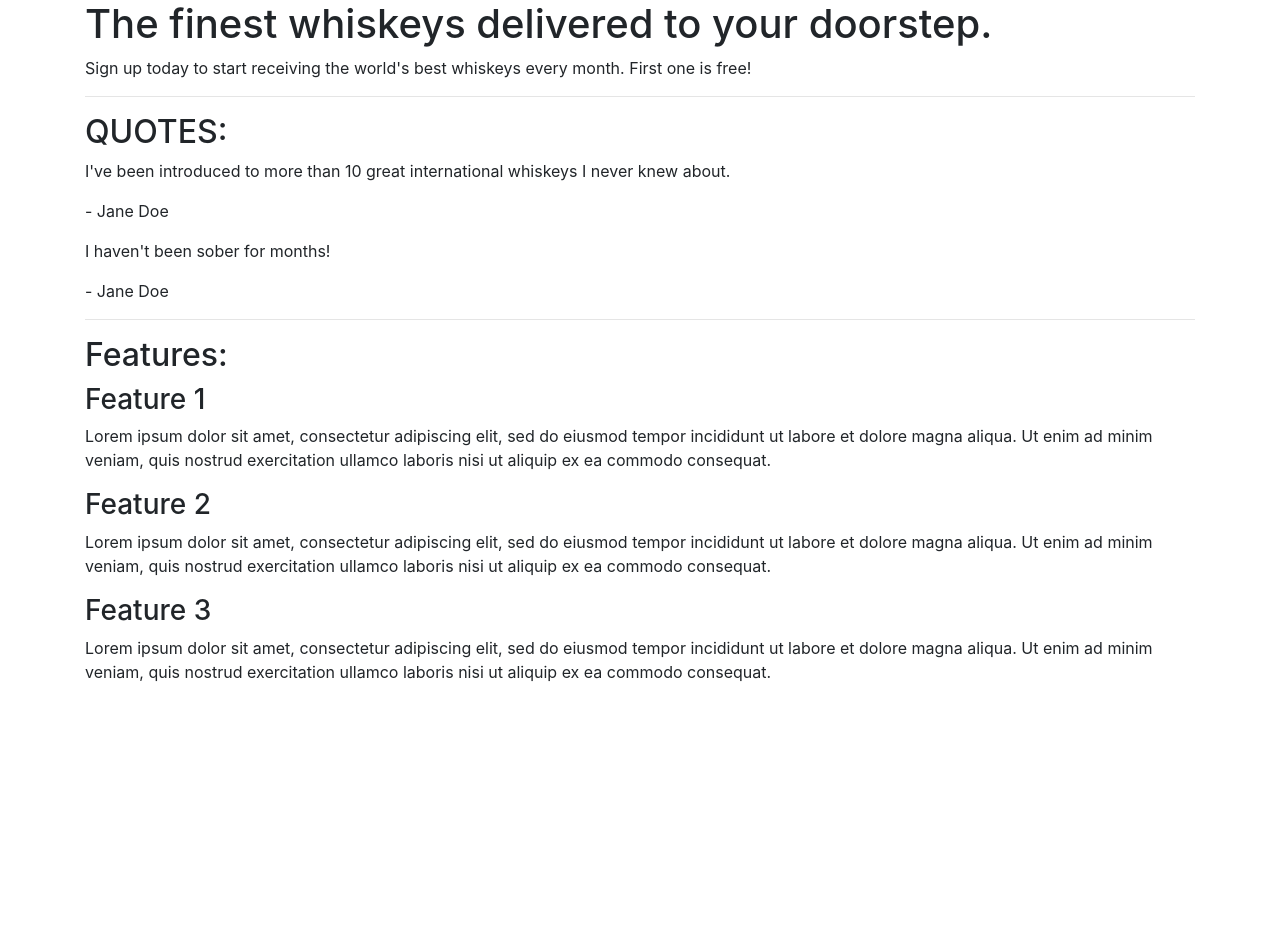
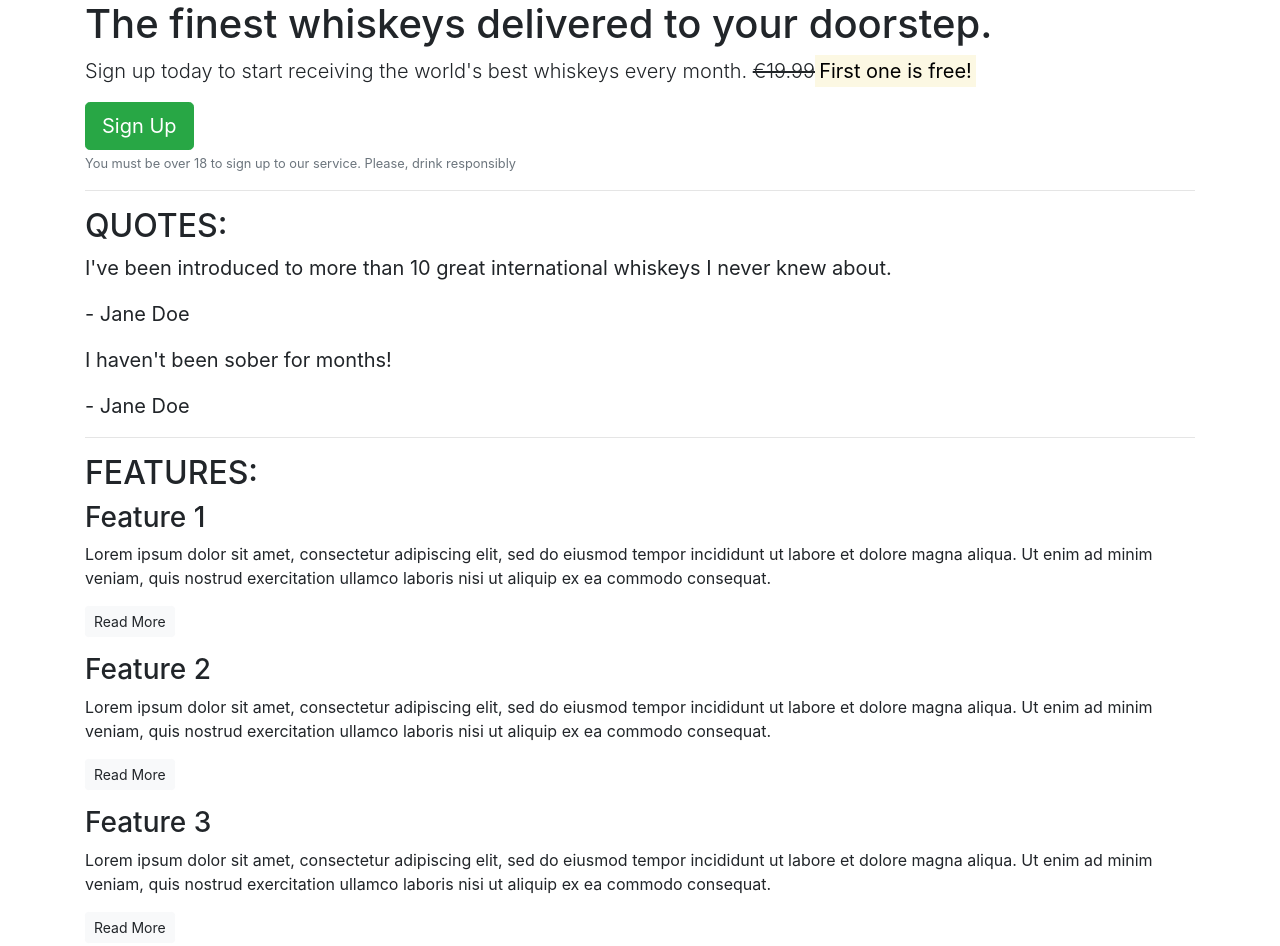
Before and after one commit to bob134552/bootstraptest, a plain HTML site: page index.html in a window 1280 px wide. Before the commit the page ends 800 px from the top, so only its background shows below. Drawn offline with nearby package versions, Linux system fonts and the light colour scheme.

Commit message:
updated index.html to include sign up buttons and read more buttons, also changed div quotes to blockquotes

```diff
--- a/index.html
+++ b/index.html
@@ -4,6 +4,7 @@
     <meta charset="utf-8" />
 
     <title>Whiskey Drop | Taste a new whiskey every month</title>
+    <meta name="viewport" content="width=device-width, initial-scale=1.0" />
     <link
       rel="stylesheet"
       href="https://maxcdn.bootstrapcdn.com/bootstrap/4.1.3/css/bootstrap.min.css"
@@ -15,9 +16,17 @@
       <!-- Callout -->
       <section class="callout">
         <h1>The finest whiskeys delivered to your doorstep.</h1>
-        <p>
+        <p class="lead">
           Sign up today to start receiving the world's best whiskeys every
-          month. First one is free!
+          month.
+          <s>€19.99</s><strong><mark>First one is free!</mark></strong>
+        </p>
+        <button class="btn btn-success btn-lg">Sign Up</button>
+        <p class="text-muted">
+          <small
+            >You must be over 18 to sign up to our service. Please, drink
+            responsibly</small
+          >
         </p>
       </section>
       <!-- /.callout -->
@@ -26,24 +35,24 @@
       <!-- Quotes -->
       <section class="quotes">
         <h2 class="text-uppercase">Quotes:</h2>
-        <div class="quote">
+        <blockquote class="blockquote">
           <p>
             I've been introduced to more than 10 great international whiskeys I
             never knew about.
           </p>
           <p>- Jane Doe</p>
-        </div>
-        <div class="quote">
+        </blockquote>
+        <blockquote class="blockquote">
           <p>I haven't been sober for months!</p>
           <p>- Jane Doe</p>
-        </div>
+        </blockquote>
       </section>
       <!-- /.quotes -->
       <hr />
 
       <!-- Features -->
       <section class="features">
-        <h2>Features:</h2>
+        <h2 class="text-uppercase">Features:</h2>
         <div class="feature">
           <h3>Feature 1</h3>
           <p>
@@ -52,6 +61,7 @@
             ad minim veniam, quis nostrud exercitation ullamco laboris nisi ut
             aliquip ex ea commodo consequat.
           </p>
+          <p><a class="btn btn-sm btn-light" href="">Read More</a></p>
         </div>
         <div class="feature">
           <h3>Feature 2</h3>
@@ -61,6 +71,7 @@
             ad minim veniam, quis nostrud exercitation ullamco laboris nisi ut
             aliquip ex ea commodo consequat.
           </p>
+          <p><a class="btn btn-sm btn-light" href="">Read More</a></p>
         </div>
         <div class="feature">
           <h3>Feature 3</h3>
@@ -70,6 +81,7 @@
             ad minim veniam, quis nostrud exercitation ullamco laboris nisi ut
             aliquip ex ea commodo consequat.
           </p>
+          <p><a class="btn btn-sm btn-light" href="">Read More</a></p>
         </div>
       </section>
       <!-- /.features -->
```
